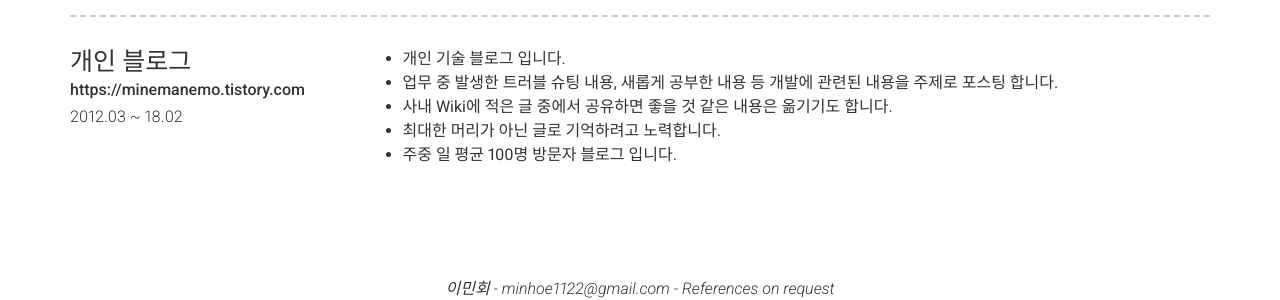
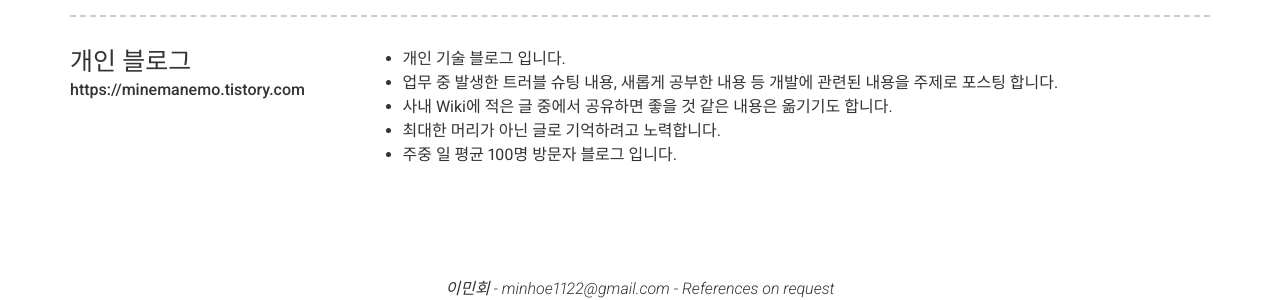
Before and after one commit to lcalmsky/resume, a Jekyll site: the page built from index.md, in a window 1280 px wide and 900 px high, scrolled down 4902 px. Shown: the part 591-891 px from the top of the window. Built offline with Jekyll 4.4.1, drawn with Linux system fonts in a browser that asks for light colours; nearby versions of some CDN libraries; comment, search, counter and statistics services are not loaded.

Commit message:
불필요 데이터 제거

```diff
--- a/_config.yml
+++ b/_config.yml
@@ -455,7 +455,6 @@ content:
       - layout: left
         title: 개인 블로그
         sub_title: https://minemanemo.tistory.com
-        caption: 2012.03 ~ 18.02
         description: |
           * 개인 기술 블로그 입니다.
           * 업무 중 발생한 트러블 슈팅 내용, 새롭게 공부한 내용 등 개발에 관련된 내용을 주제로 포스팅 합니다.
```
